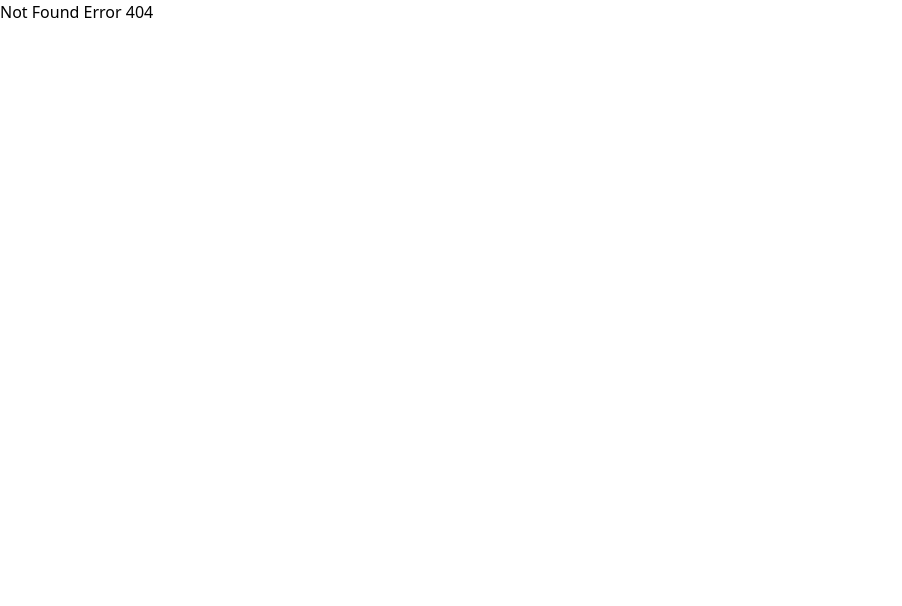
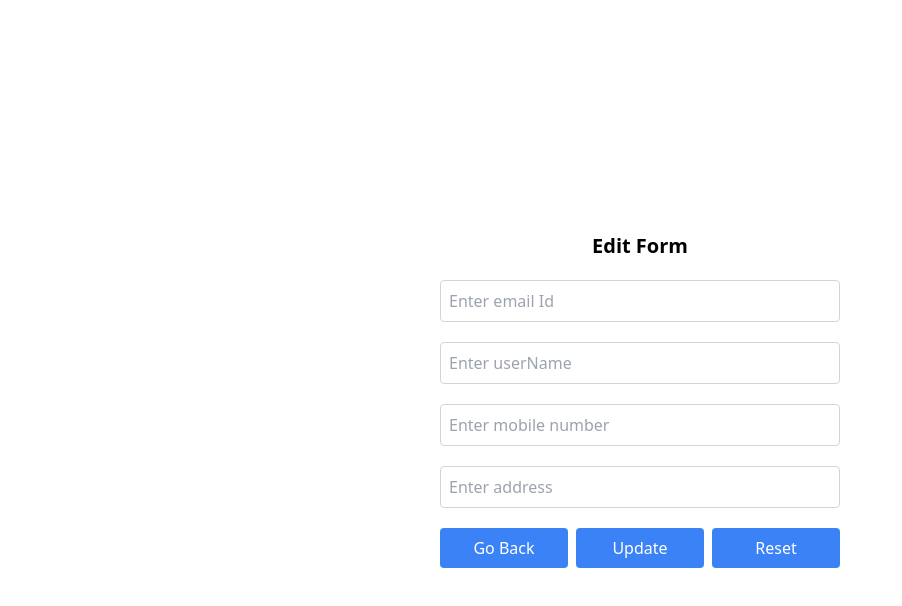
Before and after one commit to gokulappavu/Study-Material, a React (Create React App) app in the folder React/: page /editform/1 in a window 1280 px wide. Before the commit this address had no page. Shown: the top 606 px of the page, without its empty margins (0-902 px from the left). Built offline with nearby package versions, Linux system fonts and the light colour scheme; no server answers.

Commit message:
Update, getByid, delete

```diff
--- a/React/src/App.js
+++ b/React/src/App.js
@@ -17,6 +17,7 @@ import Create from "./components/Header/CRUD Components/Create";
 import { ToastContainer } from "react-toastify";
 import "react-toastify/dist/ReactToastify.css";
 import Read from "./components/Header/CRUD Components/Read";
+import Update from "./components/Header/CRUD Components/Update";
 
 function App() {
   return (
@@ -28,6 +29,8 @@ function App() {
           <Route path="/stateComp" element={<StateComp />} />
 
           <Route path="/addform" element={<Create />} />
+
+          <Route path="/editform/:id" element={<Update />} />
 
           <Route index element={<Read />} />
 
--- a/React/src/components/Header/CRUD Components/Read.jsx
+++ b/React/src/components/Header/CRUD Components/Read.jsx
@@ -4,14 +4,14 @@ import { FaEdit } from "react-icons/fa";
 import { FcViewDetails } from "react-icons/fc";
 import { MdDelete } from "react-icons/md";
 import { Link } from "react-router-dom";
+import { toast } from "react-toastify";
 
 const Read = () => {
   const [data, setData] = useState([]);
-  const [loading, setLoading] = useState(false);
+  const [loading, setLoading] = useState(true);
 
   useEffect(() => {
     const getFunction = async () => {
-      setLoading(true);
       await axios
         .get("http://localhost:7000/v1/user")
         .then((res) => {
@@ -22,6 +22,16 @@ const Read = () => {
     };
     getFunction();
   }, []);
+
+  const handleDelete = async (id) => {
+    await axios
+      .delete(`http://localhost:7000/v1/user?_id=${id}`)
+      .then((res) => {
+        toast.success(res.data.message);
+        setData((prev) => prev.filter((val) => val._id !== id));
+      })
+      .catch((err) => console.log(err));
+  };
 
   return (
     <div className="w-full h-auto flex flex-col gap-5 items-center p-10">
@@ -41,8 +51,14 @@ const Read = () => {
               <div className="flex flex-col gap-1 bg-green-100 shadow rounded p-3 ">
                 <div className="flex gap-1 justify-end">
                   <FcViewDetails className="w-5 h-5 cursor-pointer" />
-                  <FaEdit className="w-4 h-5 cursor-pointer text-blue-500" />
-                  <MdDelete className="w-5 h-5 cursor-pointer text-red-500" />
+                  <Link to={`/editform/${value._id}`}>
+                    <FaEdit className="w-4 h-5 cursor-pointer text-blue-500" />
+                  </Link>
+
+                  <MdDelete
+                    className="w-5 h-5 cursor-pointer text-red-500"
+                    onClick={() => handleDelete(value._id)}
+                  />
                 </div>
 
                 <h1>Username: {value?.userName}</h1>
--- /dev/null
+++ b/React/src/components/Header/CRUD Components/Update.jsx
@@ -0,0 +1,123 @@
+import axios from "axios";
+import React, { useEffect, useState } from "react";
+import { Link, useNavigate, useParams } from "react-router-dom";
+import { toast } from "react-toastify";
+
+const Update = () => {
+  const initialState = {
+    email: "",
+    userName: "",
+    mobileNumber: "",
+    address: "",
+  };
+
+  const navigate = useNavigate();
+  const { id } = useParams();
+
+  useEffect(() => {
+    const getById = async () => {
+      await axios
+        .get(`http://localhost:7000/v1/userbyid?_id=${id}`)
+        .then((res) => setFormData(res.data.data))
+        .catch((err) => console.log(err));
+    };
+    getById();
+  }, [id]);
+
+  const [formData, setFormData] = useState(initialState);
+
+  const handleChange = (e) => {
+    const { value, name } = e.target;
+    setFormData((prevState) => ({ ...prevState, [name]: value }));
+  };
+
+  const handleUpdate = async (e) => {
+    e.preventDefault();
+
+    await axios
+      .put(`http://localhost:7000/v1/user?_id=${id}`, formData)
+      .then((res) => {
+        if (res.data) {
+          setFormData(initialState);
+          toast.success(res.data.message);
+          navigate("/");
+        }
+      })
+      .catch((err) => console.log(err));
+  };
+
+  const HandleReset = () => {
+    setFormData({ email: "", userName: "", mobileNumber: "", address: "" });
+  };
+
+  return (
+    <div className="w-full h-screen flex justify-center items-center">
+      <form
+        className="flex flex-col gap-5 w-[400px]"
+        onSubmit={handleUpdate}
+        onReset={HandleReset}
+      >
+        <label className="text-center text-xl font-bold">Edit Form</label>
+        <input
+          value={formData.email}
+          onChange={handleChange}
+          placeholder="Enter email Id"
+          name="email"
+          className="p-2 border border-gray-300 rounded"
+          type="email"
+          required
+        />
+        <input
+          value={formData.userName}
+          onChange={handleChange}
+          placeholder="Enter userName"
+          name="userName"
+          className="p-2 border border-gray-300 rounded"
+          type="text"
+          required
+        />
+        <input
+          value={formData.mobileNumber}
+          onChange={handleChange}
+          placeholder="Enter mobile number"
+          name="mobileNumber"
+          className="p-2 border border-gray-300 rounded"
+          type="number"
+          required
+        />
+        <input
+          value={formData.address}
+          onChange={handleChange}
+          placeholder="Enter address"
+          name="address"
+          className="p-2 border border-gray-300 rounded"
+          type="text"
+          required
+        />
+        <div className="flex gap-2">
+          <Link
+            to={`/`}
+            className="w-full bg-blue-500 rounded text-white p-2 text-center"
+          >
+            Go Back
+          </Link>
+
+          <button
+            type="submit"
+            className="w-full bg-blue-500 rounded text-white p-2"
+          >
+            Update
+          </button>
+          <button
+            type="reset"
+            className="w-full bg-blue-500 rounded text-white p-2"
+          >
+            Reset
+          </button>
+        </div>
+      </form>
+    </div>
+  );
+};
+
+export default Update;
```
